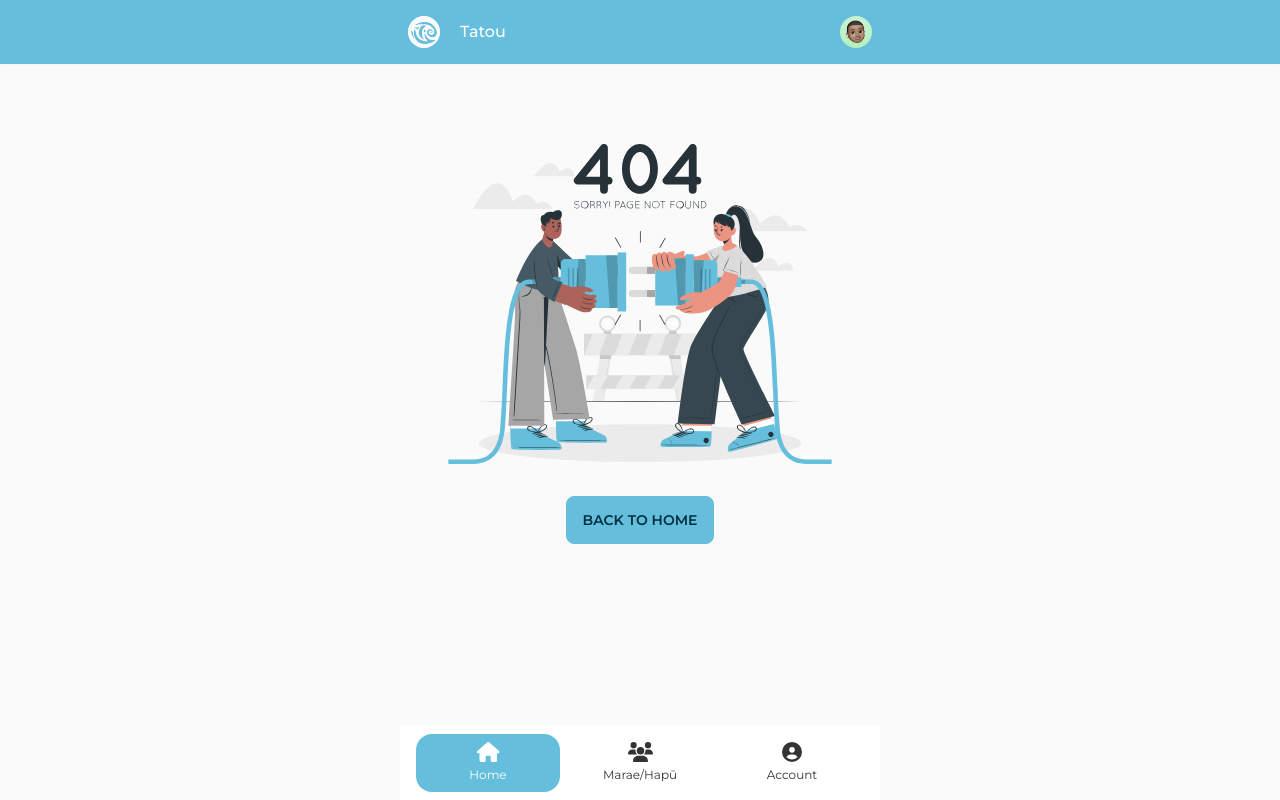
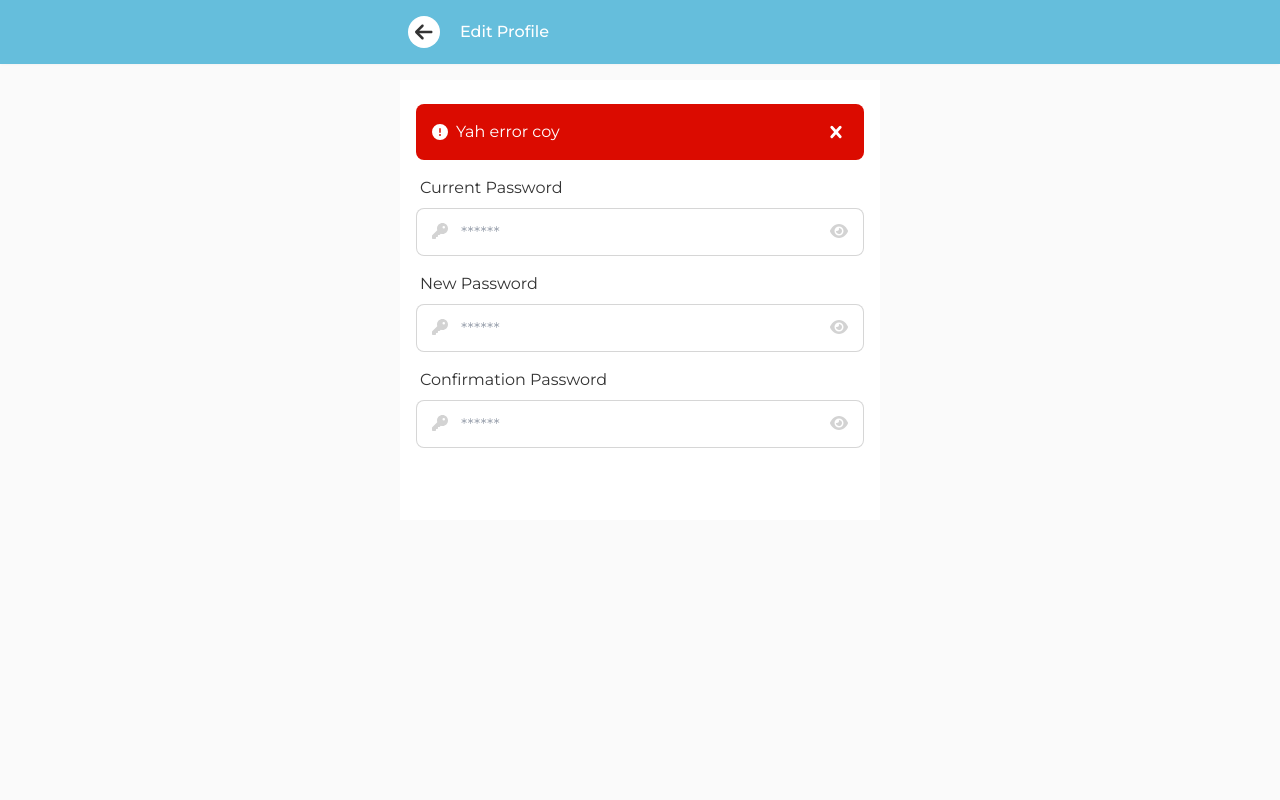
Before and after one commit to denisugiarto/tatou-react, a Next.js app: page /user/change-password in a window 1280 px wide. Before the commit this address had no page. Built offline with nearby package versions, Linux system fonts and the light colour scheme.

Commit message:
create page change password

```diff
--- /dev/null
+++ b/src/pages/user/change-password.jsx
@@ -0,0 +1,65 @@
+import Layout from "@/components/Layout";
+import Navbar from "@/components/Navbar";
+import Alert from "@/components/common/Alert";
+import Input from "@/components/common/Input";
+import { setError } from "@/store/errorSlice";
+import { useEffect } from "react";
+import { useDispatch, useSelector } from "react-redux";
+
+const ChangePassword = () => {
+    const dispatch = useDispatch();
+    const errorMessage = useSelector((state) => state.error);
+    useEffect(() => {
+        setTimeout(() => {
+            dispatch(setError("Yah error coy"));
+        }, 2000);
+    }, []);
+
+    return (
+        <Layout title="Change Password">
+            <Navbar
+                isLoginActive={false}
+                isNavActive={true}
+                link="/"
+                title="Edit Profile"
+                slot="header-content"
+            />
+            <div className="container text-center bg-white mt-4 py-6">
+                <div className="flex flex-col gap-4 mb-4">
+                    {errorMessage && (
+                        <Alert type="error" message={errorMessage} />
+                    )}
+                </div>
+                <form action="">
+                    <div className="flex flex-col gap-4">
+                        <Input
+                            label="Current Password"
+                            type="password"
+                            placeholder="******"
+                            errorMessage="Current password doesn't match"
+                        />
+                        <Input
+                            label="New Password"
+                            type="password"
+                            placeholder="******"
+                        />
+                        <Input
+                            label="Confirmation Password"
+                            type="password"
+                            placeholder="******"
+                            errorMessage="Password Confirmation does not match"
+                        />
+                    </div>
+                    <button
+                        type="submit"
+                        className="btn btn-block btn-primary text-white btn-sm mt-4 btn-disabled"
+                    >
+                        Save
+                    </button>
+                </form>
+            </div>
+        </Layout>
+    );
+};
+
+export default ChangePassword;
```
